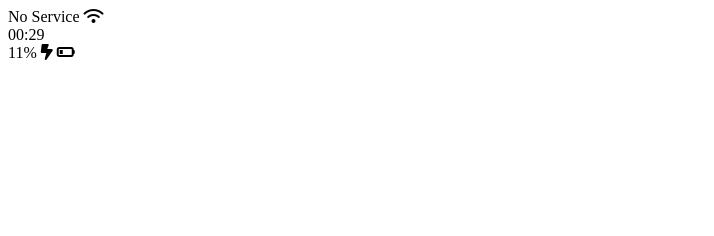
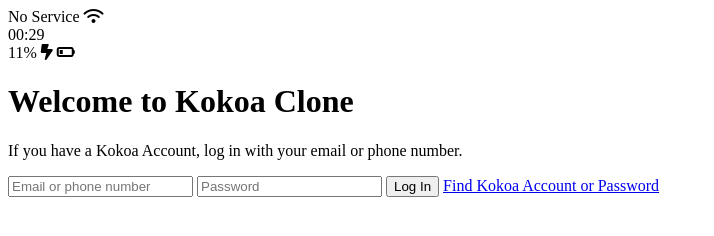
Before and after one commit to adventurer-ik/kokoa-clone, a plain HTML site: page index.html in a window 1280 px wide. Shown: the whole page, without its empty margins (0-714 px from the left). Drawn offline with Linux system fonts and the light colour scheme.

```diff
--- a/index.html
+++ b/index.html
@@ -27,6 +27,19 @@
             <!--  Lightning Icon  -->
         </div>
     </div>
+
+    <header class="welcome-header">
+        <h1 class="welcome-header__title">Welcome to Kokoa Clone</h1>
+        <p class="welcome-header__text">If you have a Kokoa Account, log in with your email or phone number.</p>
+    </header>
+
+    <form id="login-form">
+        <input type="text" placeholder="Email or phone number" />
+        <input type="password" placeholder="Password" />
+        <input type="submit" value="Log In" />
+        <a href="#">Find Kokoa Account or Password</a>
+    </form>
+
     <script src="https://kit.fontawesome.com/7226152f73.js" crossorigin="anonymous"></script>
 </body>
 
```
